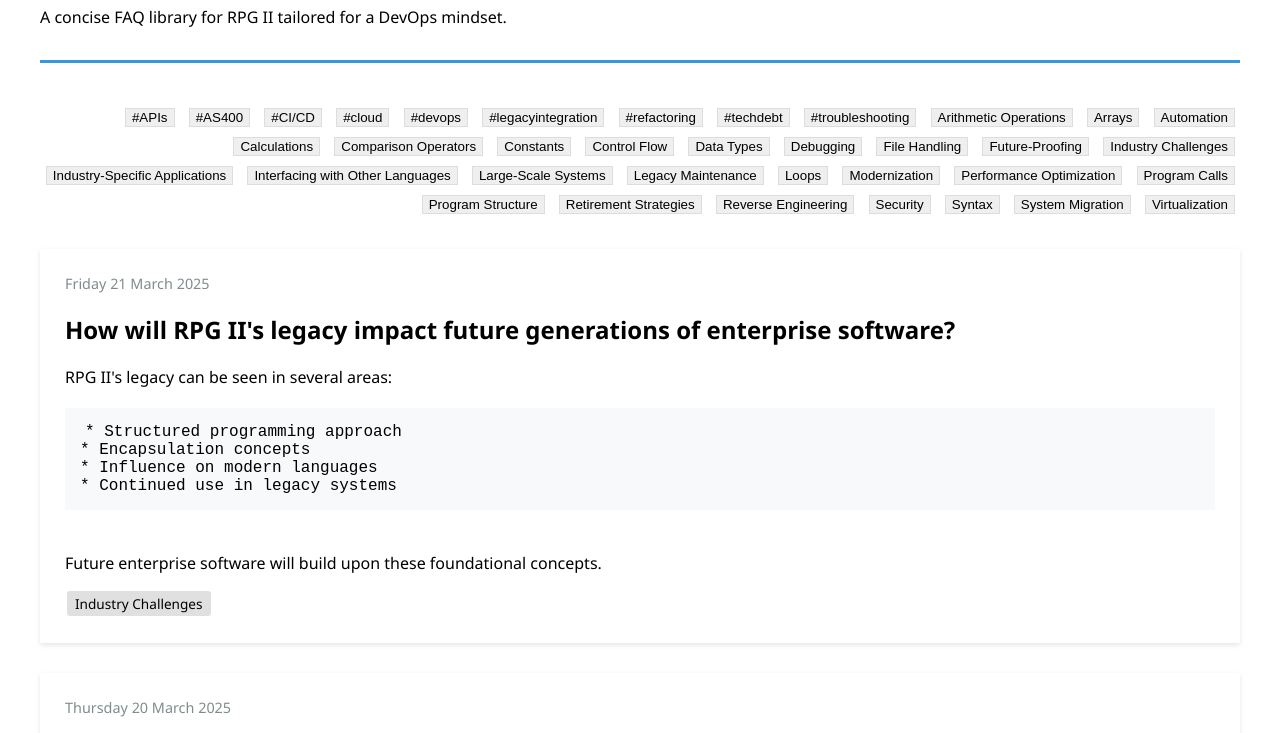
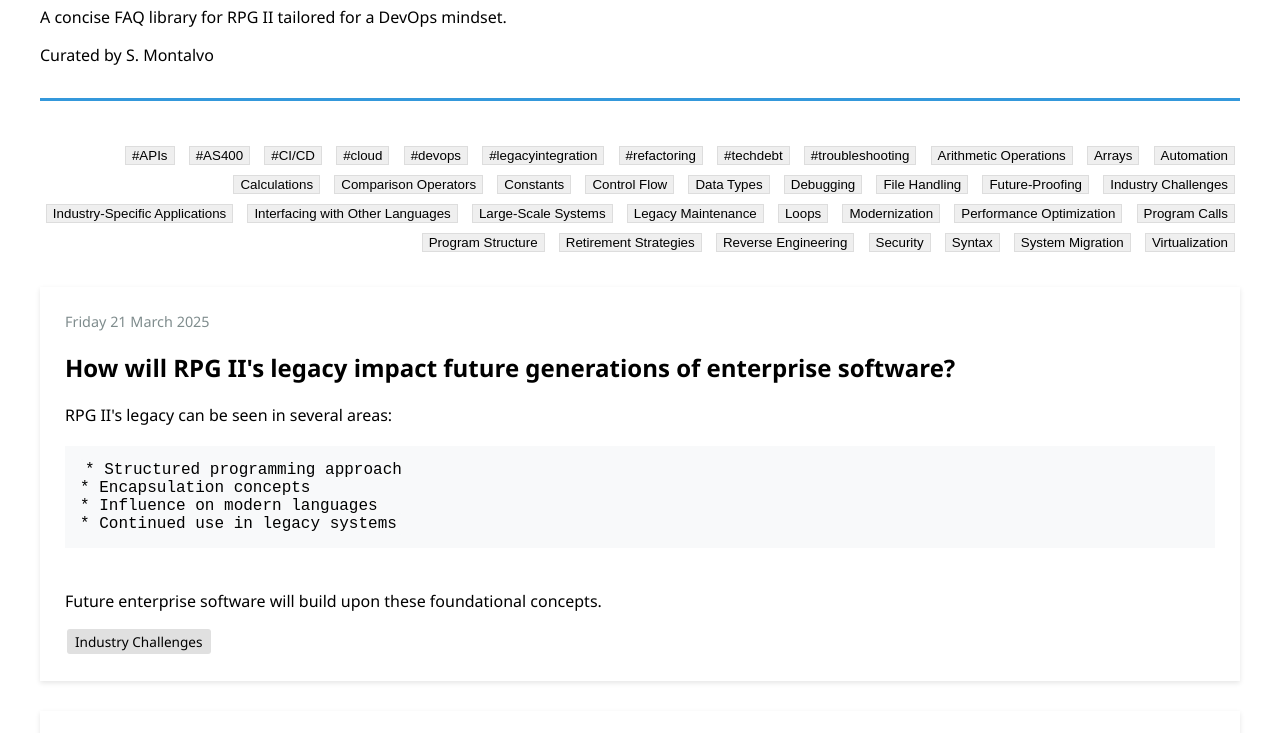
Before and after one commit to touxstone/RPG-II_faqs.github.io, a plain HTML site: page index.html in a window 1280 px wide. Shown: the part 116-849 px from the top of the page. Drawn offline with Linux system fonts and the light colour scheme.

Commit message:
Add files via upload

```diff
--- a/index.html
+++ b/index.html
@@ -10,6 +10,7 @@
     <header>
         <h1>RPG-II FAQ's</h1>
         <p>A concise FAQ library for RPG II tailored for a DevOps mindset.</p>
+        <p> Curated by S. Montalvo</p>
     </header>
 
     <div class="filter-section" id="filterContainer"></div>
```
